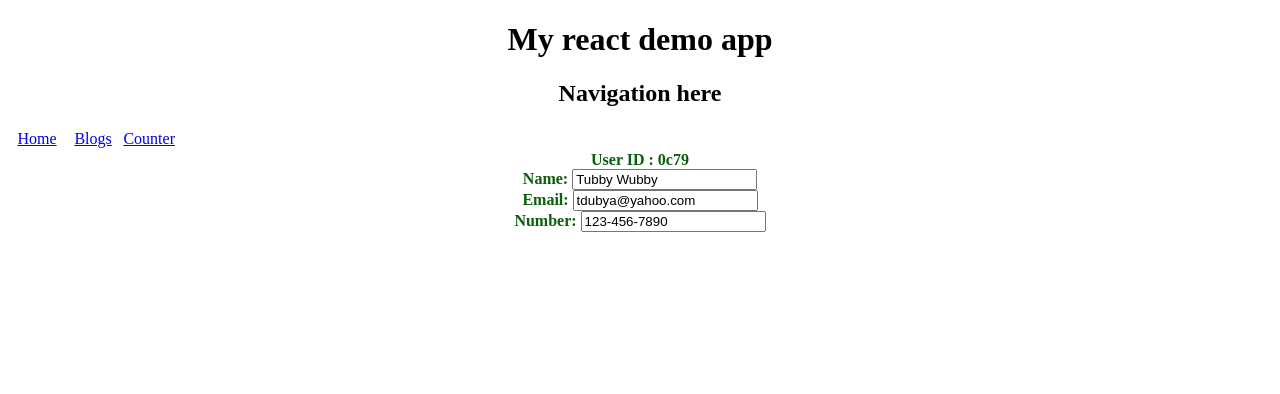
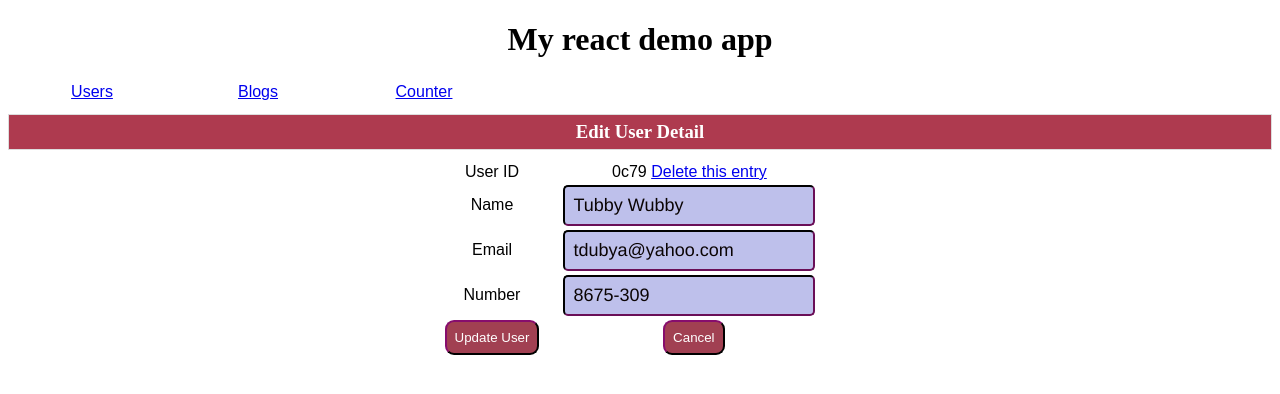
Before and after one commit to atalkowski/myreact, a React (Create React App) app: page /users/0c79 in a window 1280 px wide. Shown: the top 394 px of the page. Built offline with nearby package versions, Linux system fonts and the light colour scheme; data requests are answered from the project's data file.

Commit message:
Completed 1st implementation with CRUD

```diff
--- a/data/db.json
+++ b/data/db.json
@@ -27,28 +27,10 @@
   ],
   "users": [
     {
-      "id": "1",
-      "name": "Sam Stone",
-      "email": "sam.stone.111@gmail.com",
-      "number": "650-111-1111"
-    },
-    {
       "id": "2",
       "name": "Helen Troy",
       "email": "helentroy22@gmail.com",
       "number": "650-222-2222"
-    },
-    {
-      "id": "3",
-      "name": "Mike Hunter",
-      "email": "mikehunter33@yahoo.com",
-      "number": "650-333-3333"
-    },
-    {
-      "id": "5a01",
-      "name": "Peanut Elephant",
-      "email": "peanut123@yahoo.com",
-      "number": "Not known"
     },
     {
       "id": "df4d",
@@ -60,7 +42,7 @@
       "id": "0c79",
       "name": "Tubby Wubby",
       "email": "tdubya@yahoo.com",
-      "number": "123-456-7890"
+      "number": "8675-309"
     },
     {
       "id": "639b",
@@ -70,9 +52,9 @@
     },
     {
       "id": "736e",
-      "name": "Hugh Dunnit",
-      "email": "hughdunnit999@gmail.com",
-      "number": ""
+      "name": "Howard Huse",
+      "email": "howie123123@gmail.com",
+      "number": "1112223333"
     },
     {
       "id": "8196",
@@ -85,6 +67,12 @@
       "name": "Berty Basset",
       "email": "bbasset@aol.com",
       "number": "Unlisted"
+    },
+    {
+      "id": "165f",
+      "name": "Mateo BunBun Hawkins",
+      "email": "matbun34@gmail.com",
+      "number": "Unknown"
     }
   ]
 }
--- a/src/App.css
+++ b/src/App.css
@@ -5,8 +5,20 @@ section {
   text-align: center;
 }
 table {
-  max-width: 1000px;
+  max-width: 500px;
   align-self: center;
+}
+
+p {
+  margin: 2px;
+  font-family: Arial, Helvetica, sans-serif;
+  text-align: left;
+}
+
+td {
+  margin: 3px;
+  font-style: bold;
+  font-family: Arial, Helvetica, sans-serif;
 }
 
 .counter-container {
@@ -63,7 +75,10 @@ table {
 
 label {
   font-weight: bold;
-  color: #0b5f0b;
+  color: #360b5f;
+  font-size:large;
+  margin: 10px 10px;
+  padding: 10px;
 }
 
 .blogEdit {
@@ -89,11 +104,34 @@ label {
   display: block;
 }
 
+h3 {
+  background: rgb(174, 58, 79);
+  color: #fff;
+  width:100%;
+  padding: 6px 10px;
+  margin: 10px 0;
+  border: 1px solid #ddd;
+  box-sizing: border-box;
+  display: block;
+}
 button {
-  background: hsl(293, 34%, 43%);
+  background: hwb(349 25% 37%);
   color: #fff;
-  border: 0;
+  border: 1;
+  border-color: hsl(313, 82%, 11%);
   padding: 8px;
-  border-radius: 10px;
+  border-radius: 9px;
   cursor: pointer;
 }
+
+input {
+  background: rgb(190, 192, 235);
+  color: #0b0404;
+  border: 1;
+  border-color: hsl(313, 75%, 5%);
+  padding: 8px;
+  border-radius: 5px;
+  font-size: large;
+  font-family: 'Franklin Gothic Medium', 'Arial Narrow', Arial, sans-serif;
+  min-width: 60;
+}
--- a/src/App.js
+++ b/src/App.js
@@ -2,7 +2,9 @@ import BlogPage from './v1/BlogPage.js';
 import Counter from './v1/Counter.jsx';
 import Home from './v1/Home.tsx';
 import User from './v1/User.tsx';
+import NotFound from './v1/NotFound.js';
 import Navbar from './Navbar.js';
+
 import { BrowserRouter as Router, Route, Routes } from 'react-router-dom';
 import './App.css';
 import UserCreate from './v1/UserCreate.tsx';
@@ -21,7 +23,7 @@ function App() {
             <Route exact path="/users" element={<Home/>}  ></Route>
             <Route exact path="/users/:userId" element={<User />} />
             <Route exact path="/user-create" element={<UserCreate />} />
-
+            <Route path="*" element={<NotFound />} />
           </Routes>
         </div>
       </div>
--- a/src/Navbar.js
+++ b/src/Navbar.js
@@ -12,15 +12,16 @@ import { Link } from "react-router-dom";
         </tr>
 
 */
+const wid = "20%";
+
 const Navbar = () => {
   return (
     <nav className="navbar">
-      <h2>Navigation here</h2>
-      <table><tbody>
+      <table width="100%"><tbody>
         <tr>
-        <td width="33%"> <Link to="/">Home</Link></td>
-        <td width="33%"> <Link to="/blogpage">Blogs</Link></td>
-        <td width="33%"> <NavLink to="/counter">Counter</NavLink></td>
+        <td width={wid}> <Link to="/">Users</Link></td>
+        <td width={wid}> <Link to="/blogpage">Blogs</Link></td>
+        <td width={wid}> <NavLink to="/counter">Counter</NavLink></td>
         </tr>
       </tbody></table>
     </nav>
--- a/src/v1/BlogList.js
+++ b/src/v1/BlogList.js
@@ -5,14 +5,20 @@ const BlogList = ({ blogs, title}) => {
   }
 
   // <button onClick={() => handleDelete(blog.id)}>Delete blog (pretend)</button>
-
+  const snippet = (s) => {
+    console.log("making snippet " + s);
+    if (s.length > 50) {
+      return s.substr(1, 48) + "...";
+    }
+    return s;
+  }
   return (
       <div className="blog-list">
-        <h2>{ title }</h2>
+        <h3>Blog list</h3>
         {blogs.map( (blog) => (
           <div className="blog-preview" key={blog.id}>
-            <h3>{blog.title}</h3>
-            <p>Written by {blog.author}</p>
+            <h4>{blog.title} : by {blog.author}</h4>
+            <p>{snippet(blog.body)}</p>
           </div>
         ) )
         }
--- a/src/v1/Home.tsx
+++ b/src/v1/Home.tsx
@@ -1,7 +1,7 @@
 import React from 'react';
 import UserList from './UserList.tsx';
 import useFetch from './useFetch.tsx';
-
+import "../App.css";
 const Home = () => {
     const { data: users, isPending, error } = useFetch('http://localhost:8000/users')
 
--- /dev/null
+++ b/src/v1/NotFound.js
@@ -0,0 +1,13 @@
+import { Link } from "react-router-dom";
+import "../App.css";
+
+const NotFound = () => {
+  return (
+      <div className="not-found">
+        <h3>Page not found!</h3>
+        <Link to="/">Back to the homepage.</Link>
+      </div>
+  );
+}
+
+export default NotFound;
--- a/src/v1/User.tsx
+++ b/src/v1/User.tsx
@@ -1,33 +1,113 @@
-import React from 'react'
+import React, { useState } from 'react'
 import useFetch from './useFetch.tsx';
-import { useParams } from 'react-router-dom';
+import { useParams, useNavigate } from 'react-router-dom';
+import '../App.css';
 
 const User = () => {
   const { userId } = useParams();
   console.log(`Got userId as ${userId}`);
   const { data: user, isPending, error } = useFetch('http://localhost:8000/users/' + userId);
 
-  const setName = (value: String) => {
-    console.log(`Setting name = ${value}`);
-    user.name = value;
+  const [name, setName] = useState("");
+  const [email, setEmail] = useState("");
+  const [number, setNumber] = useState("");
+
+  const [savePending, setSavePending]  = useState(false);
+  const [saveError, setSaveError] = useState(null);
+  const [initDone, setInitDone] = useState(false);
+
+  const navigate = useNavigate();
+
+  const handleCancel= (e) => {
+    e.preventDefault();
+    navigate("/users");
   }
-  const setEmail = (value: String) => { user.email = value; }
-  const setNumber = (value: String) => { user.number = value; }
+
+  const handleDelete = (e) => {
+    e.preventDefault();
+    console.log(`Deleting user data ${user}`);
+    fetch('http://localhost:8000/users/' + userId, {method: 'DELETE' })
+      .then(() => {
+        console.log("Deleted user " + userId);
+        setSavePending(false);
+        navigate('/users');
+      })
+      .catch(err => {
+        if (err.name === 'AbortError') {
+          console.log(`Save aborted: ${error}`);
+        } else {
+          setSavePending(false);
+          setSaveError(err.message);
+        }
+      });
+  }
+
+  const initialized = (user) => {
+    if (!user) return false;
+    if (!initDone) {
+      setName(user.name);
+      setEmail(user.email);
+      setNumber(user.number);
+      setInitDone(true);
+    }
+    return true;
+  }
+
+  const handleSubmit = (e) => {
+    e.preventDefault();
+    setSavePending(true);
+    if (initialized(user)) {
+      user.name = name;
+      user.email = email;
+      user.number = number;
+    }
+    console.log(`saving this user data ${user}`);
+    fetch('http://localhost:8000/users/' + userId, {
+      method: 'PUT', headers: { "Content-Type": "application/json" },
+      body: JSON.stringify(user)
+    }).then(() => {
+      console.log("Saved user");
+      setSavePending(false);
+      navigate('/users');
+    })
+    .catch(err => {
+      if (err.name === 'AbortError') {
+          console.log(`Save aborted: ${error}`);
+      } else {
+          setSavePending(false);
+          setSaveError(err.message);
+      }
+    });
+  }
 
   return (
     <React.Fragment>
     <div>
+         <h3> Edit User Detail </h3>
         {error && <p color="red">{error}</p>}
+        {saveError && <p color="red">{saveError}</p>}
         {isPending && <p>Loading user...</p>}
-        {user && <div>
-            <form className="NormalEdit">
-             { user.id && <label>User ID : {user.id}</label> }
-             { !user.id && <label> New User</label>}
-             <br/> <label>Name:   <input type="text" value={user.name}   onChange={(e) => setName(e.target.value)}/>   </label>
-             <br/> <label>Email:  <input type="text" value={user.email}  onChange={(e) => setEmail(e.target.value)}/>  </label>
-             <br/> <label>Number: <input type="text" value={user.number} onChange={(e) => setNumber(e.target.value)}/> </label>
+        {!isPending && initialized(user) && ( <div>
+            <form onSubmit={handleSubmit}>
+              <table align="center"><tbody>
+              <tr><td>User ID</td><td><div> {user.id} <a href="#" onClick={handleDelete}>Delete this entry</a> </div>
+              </td></tr>
+              <tr><td>Name  </td><td> <label><input type="text" value={name}
+                      required onChange={(e) => setName(e.target.value)}/>  </label></td></tr>
+              <tr><td>Email </td><td> <label><input type="text" value={email}
+                      required onChange={(e) => setEmail(e.target.value)}/> </label></td></tr>
+              <tr><td>Number </td><td> <label> <input type="text" required value={number}
+                   onChange={(e) => setNumber(e.target.value)}/> </label></td></tr>
+              <tr><td>
+              { !savePending && !saveError && <div><button type="submit">Update User</button></div> }
+              { savePending  && !saveError && <div><button disabled>Saving User...</button></div> }
+              </td><td>
+              <div>&nbsp; <button onClick={handleCancel}>Cancel</button></div></td></tr>
+              </tbody>
+              </table>
              </form>
-            </div>
+
+            </div> )
         }
     </div>
   </React.Fragment>
--- a/src/v1/UserCreate.tsx
+++ b/src/v1/UserCreate.tsx
@@ -41,6 +41,7 @@ const UserCreate = () => {
   return (
     <React.Fragment>
     <div>
+      <h3>Create New User</h3>
       <form className="create" onSubmit={handleSubmit}>
         <label>Name:
            <input type="text" required value={name} onChange={(e) => setName(e.target.value)}/>
--- a/src/v1/UserList.tsx
+++ b/src/v1/UserList.tsx
@@ -1,20 +1,26 @@
 import React from 'react';
 import { Link } from 'react-router-dom';
 import IUser from './IUser';
+import useState from 'react';
+
+import '../App.css';
 
 interface UserListProps {
-    users: IUser[];
-    name: string;
+  users: IUser[];
 }
 
-const UserList: React.FC<UserListProps> = ({ users, name }) => {
+// function UserList {
+ // const [searchTerm, setSearchTerm] = useState("");
+const UserList: React.FC<UserListProps> = ({ users }) => {
+
   return (
     <>
       <div>
         <div>
-          <h1>Users List</h1>
+          <h3>Users List</h3>
+          <div>
+            <Link to={"/user-create"}><button className="create">Add User</button></Link></div>
         </div>
-        <div><Link to={"/user-create"}><button className="create">Add User</button></Link></div>
         <div>
           <table text-align="center">
             <thead>
@@ -32,7 +38,7 @@ const UserList: React.FC<UserListProps> = ({ users, name }) => {
                   </td>
                   <td>
                     <Link to={`/users/${user.id}`}>
-                      <button>View detail</button>
+                      View/Edit
                     </Link>
                   </td>
                 </tr>
```
Also changed, not shown: src/v1/BlogPage.js (+1 -6 lines), src/v1/IUser.tsx (+8 -0 lines).
